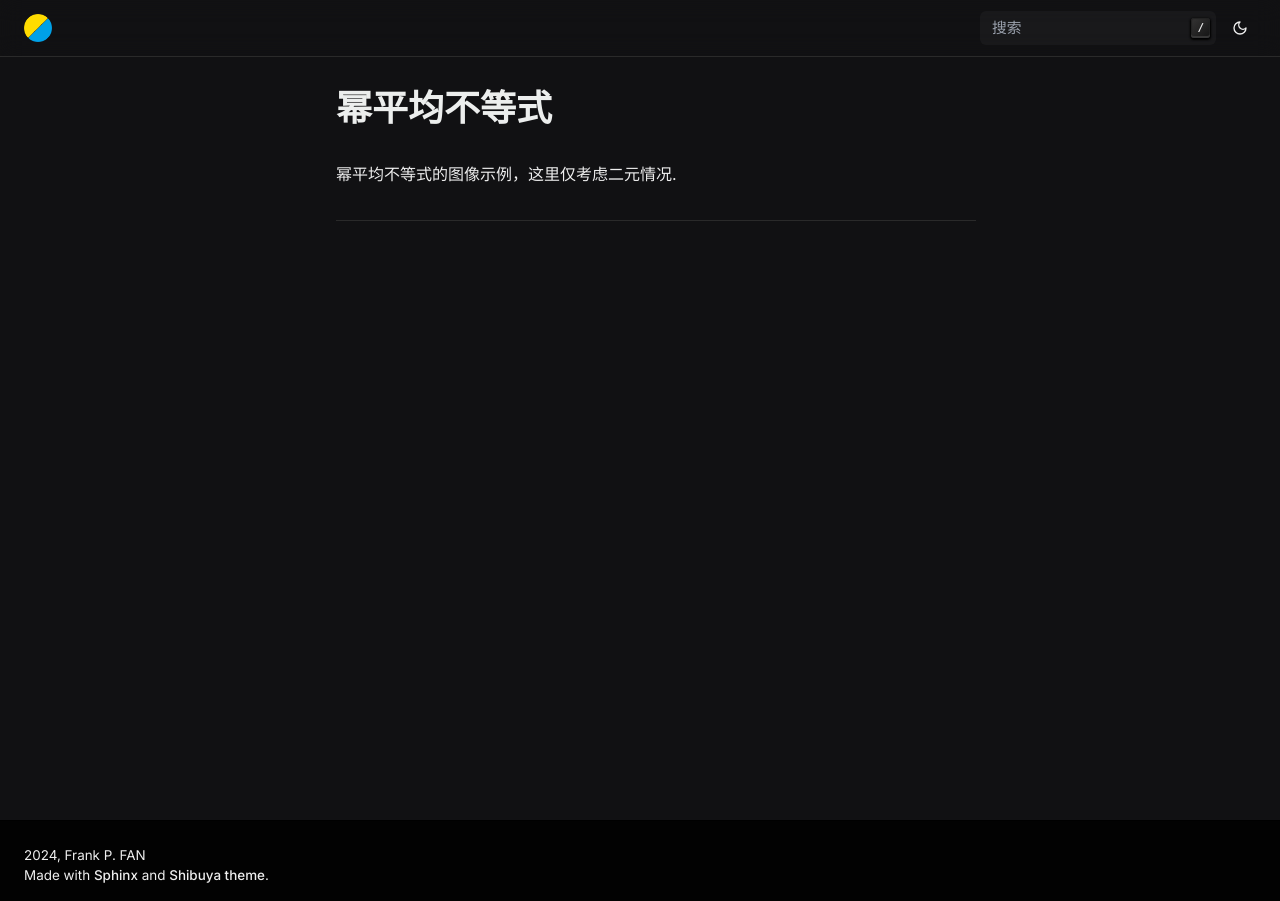
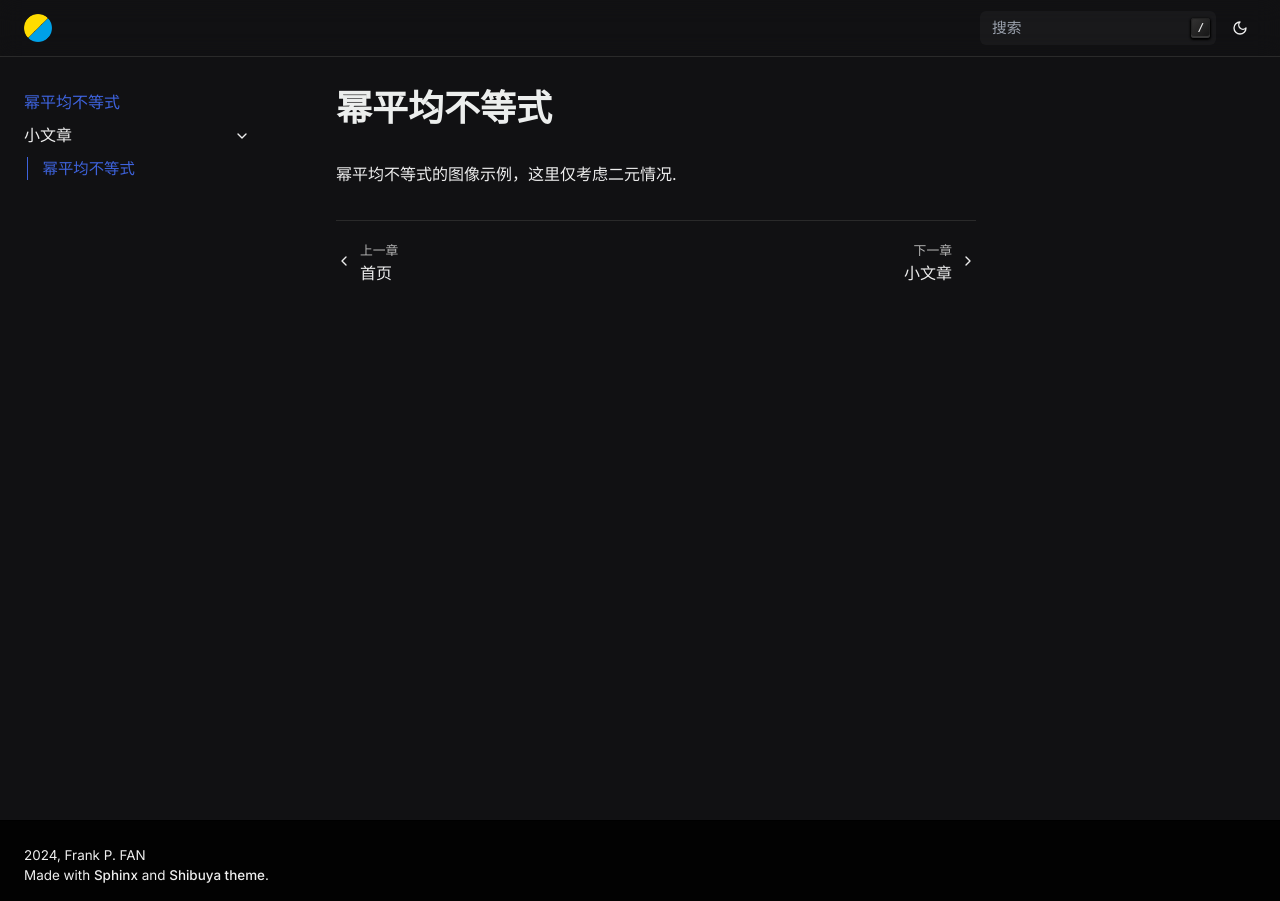
Before and after one commit to frankpfan/frankpfan.github.io, a Sphinx documentation site: the page built from docs/source/p/202511_power_mean_ineq.rst, in a window 1280 px wide. Built offline with Sphinx 7.4.7, drawn with Linux system fonts in a browser that asks for light colours.

Commit message:
Add article category

```diff
--- a/docs/source/index.rst
+++ b/docs/source/index.rst
@@ -16,9 +16,14 @@ Here is my pages.  Welcome!
 
 There is few things here though.
 
+小文章
+------
+
 .. toctree::
    :maxdepth: 2
-   :caption: Contents:
+   :glob:
+
+   p/*
 
 .. Indices and tables
 .. ==================
--- /dev/null
+++ b/docs/source/p/index.rst
@@ -0,0 +1,9 @@
+小文章
+------
+
+存放一些杂乱的小文章，甚至可能不能算文章，只是记录.
+
+.. toctree ::
+    :glob:
+
+    *
```
Also changed, not shown: docs/source/p/202511_power_mean_ineq.rst (renamed from docs/source/202511_power_mean_ineq.rst).
